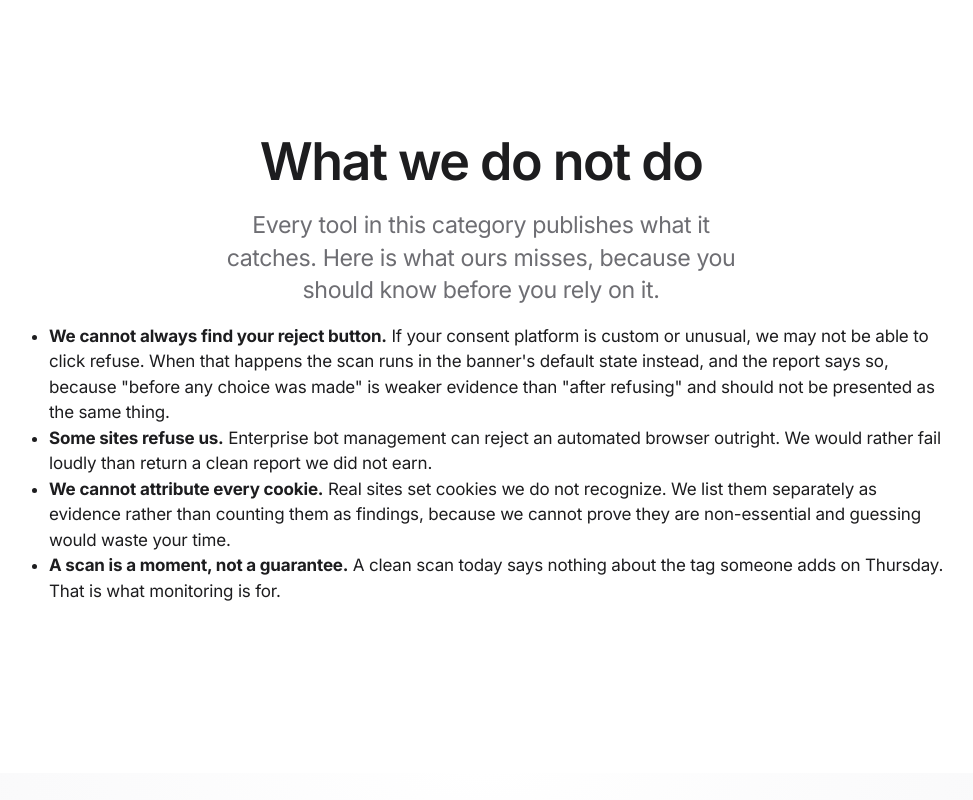
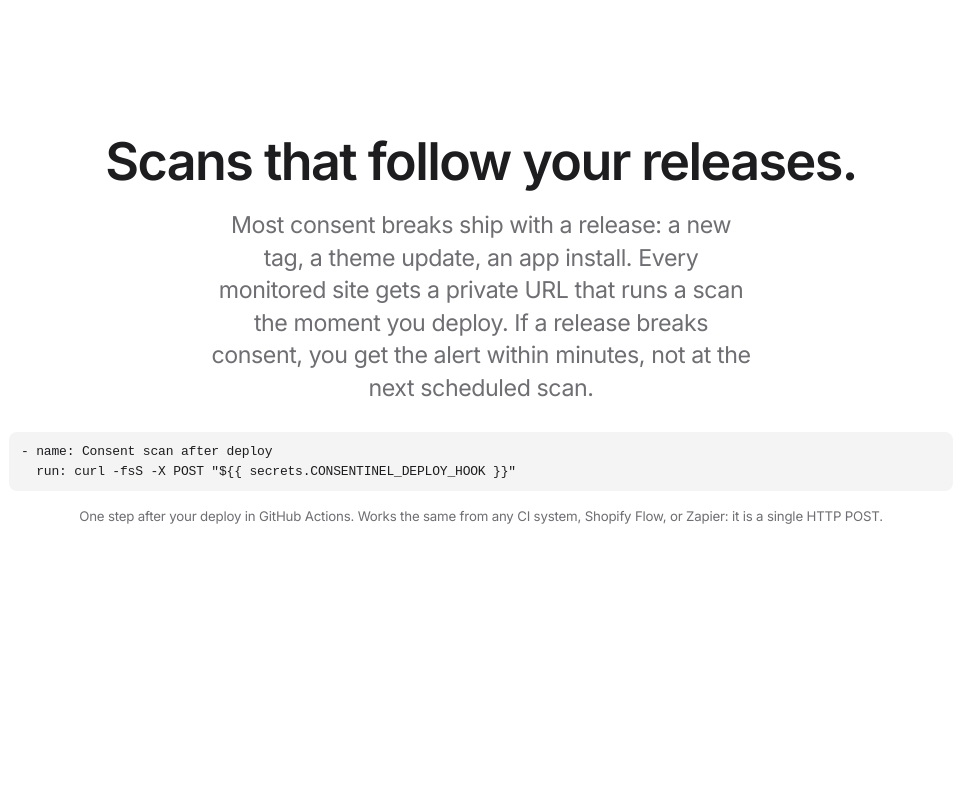
Before and after one commit to ConsentinelHQ/consentinel, a Next.js app in the folder apps/web/: page /how-it-works in a window 1280 px wide. Shown: the part 2760-3560 px from the top of the page, without its empty margins (159-1132 px from the left). Built offline with nearby package versions, Linux system fonts and the light colour scheme; no server answers.

Commit message:
feat(web): scan after deploy on pricing and how it works

```diff
--- a/apps/web/src/app/how-it-works/page.tsx
+++ b/apps/web/src/app/how-it-works/page.tsx
@@ -153,6 +153,25 @@ export default function HowItWorks() {
       </section>
 
       <section>
+        <div data-reveal className="wrap center">
+          <h2>Scans that follow your releases.</h2>
+          <p className="lede" style={{ marginTop: "1.25rem" }}>
+            Most consent breaks ship with a release: a new tag, a theme update, an app install.
+            Every monitored site gets a private URL that runs a scan the moment you deploy. If a
+            release breaks consent, you get the alert within minutes, not at the next scheduled
+            scan.
+          </p>
+          <div className="allowlist-code" style={{ marginTop: "1.75rem", textAlign: "left" }}>
+            <pre>{`- name: Consent scan after deploy\n  run: curl -fsS -X POST "\${{ secrets.CONSENTINEL_DEPLOY_HOOK }}"`}</pre>
+          </div>
+          <p className="quiet" style={{ marginTop: "1rem" }}>
+            One step after your deploy in GitHub Actions. Works the same from any CI system, Shopify
+            Flow, or Zapier: it is a single HTTP POST.
+          </p>
+        </div>
+      </section>
+
+      <section>
         <div data-reveal className="wrap">
           <h2 className="center">What we do not do</h2>
           <p className="lede center" style={{ marginTop: "1.25rem", marginInline: "auto" }}>
--- a/apps/web/src/app/pricing/page.tsx
+++ b/apps/web/src/app/pricing/page.tsx
@@ -62,6 +62,7 @@ export default function Pricing() {
             <p className="tier-note">Cancel any time, from your billing page</p>
             <ul className="tier-list">
               <li>Scheduled scans daily, weekly, or monthly</li>
+              <li>A scan after every deploy, from one line in your CI pipeline or a Zapier step</li>
               <li>An email the moment a new tracker starts firing before consent</li>
               <li>Every finding carries the request or cookie that proves it, and the fix</li>
               <li>Shareable report links for whoever has to make the change</li>
```
